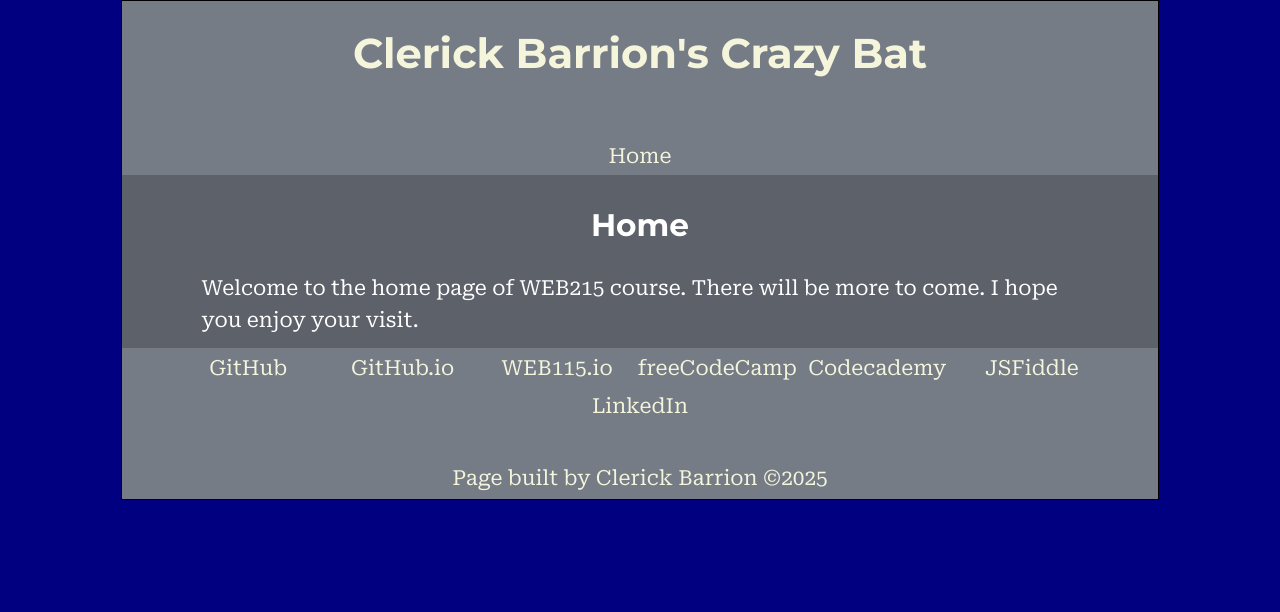
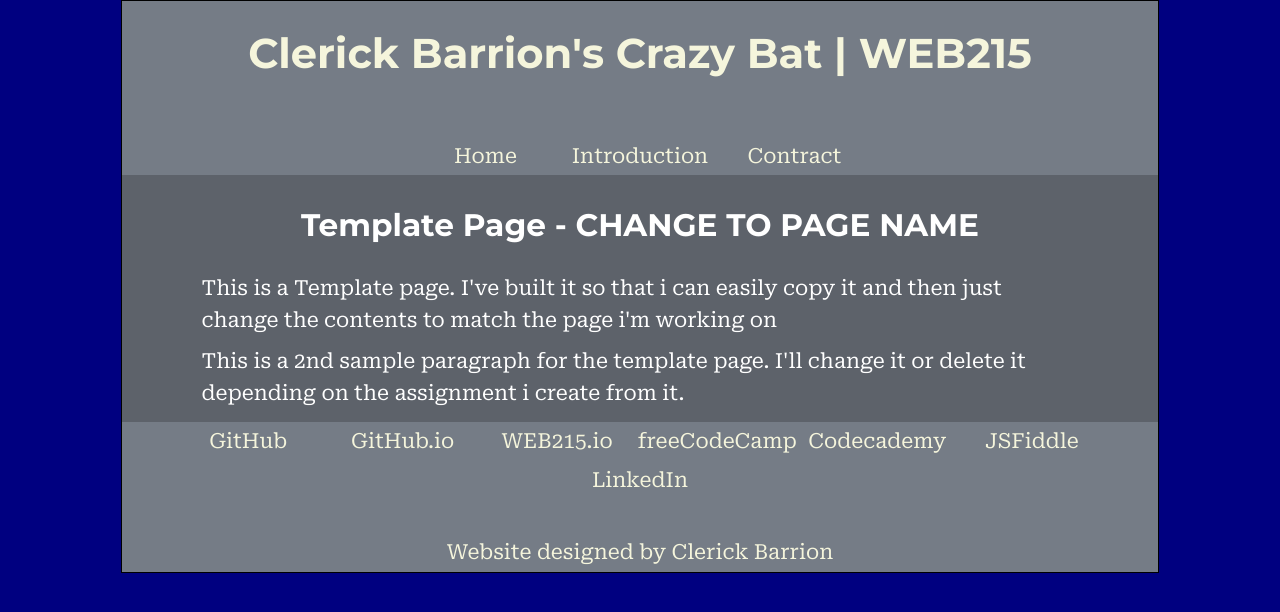
Before and after one commit to clerickbarrion/web215, a plain HTML site: page template.html in a window 1280 px wide. Drawn offline with Linux system fonts and the light colour scheme.

Commit message:
template

```diff
--- a/scripts/headerfooter.js
+++ b/scripts/headerfooter.js
@@ -2,12 +2,14 @@ window.addEventListener("DOMContentLoaded", () => {
     const header = document.querySelector("header");
     header.innerHTML = `
         <div>
-            <h1>Clerick Barrion's Crazy Bat</h1>
+            <h1>Clerick Barrion's Crazy Bat | WEB215</h1>
         </div>
         <small><i></i></small>
         <nav>
             <ul>
                 <li><a href="./">Home</a></li>
+                <li><a href="introduction.html">Introduction</a></li>
+                <li><a href="contract.html">Contract</a></li>
             </ul>
         </nav>
     `;
@@ -16,13 +18,13 @@ window.addEventListener("DOMContentLoaded", () => {
         <ul>
             <li><a href="https://github.com/clerickbarrion" target="_blank">GitHub</a></li>
             <li><a href="https://clerickbarrion.github.io" target="_blank">GitHub.io</a></li>
-            <li><a href="https://clerickbarrion.github.io/web215" target="_blank">WEB115.io</a></li>
+            <li><a href="https://clerickbarrion.github.io/web215" target="_blank">WEB215.io</a></li>
             <li><a href="https://www.freecodecamp.org/clerick" target="_blank">freeCodeCamp</a></li>
             <li><a href="https://www.codecademy.com/profiles/cbarrion" target="_blank">Codecademy</a></li>
             <li><a href="https://jsfiddle.net/u/clerickbarrion/fiddles/" target="_blank">JSFiddle</a></li>
             <li><a href="https://www.linkedin.com/in/clerickbarrion" target="_blank">LinkedIn</a></li>
         </ul>
         <br>
-        <p>Page built by <a style="color: beige" href="clerickbarrion.html">Clerick Barrion</a> &copy;2025</p>
+        <p>Website designed by Clerick Barrion</p>
     `;
 });
--- a/index.html
+++ b/template.html
@@ -4,19 +4,20 @@
 <head>
     <meta charset="UTF-8">
     <meta name="viewport" content="width=device-width, initial-scale=1.0">
-    <title>Clerick Barrion's Crazy Bat | Home</title>
+    <title>Clerick Barrion's Crazy Bat | WEB215 | Template Page - CHANGE FOR THIS PAGE</title>
     <link rel="stylesheet" href="styles/styles.css">
     <link rel="icon" href="images/favicon.ico" type="image/x-icon">
-    <script src="https://lint.page/kit/67ff88.js" crossorigin="anonymous"></script>
+    <script src="https://lint.page/kit/6664c1.js" crossorigin="anonymous"></script>
 </head>
 <body>
     <header></header>
     <main>
-        <h2>Home</h2>
+        <h2>Template Page - CHANGE TO PAGE NAME</h2>
         <p>
-            Welcome to the home page of WEB215 course.
-            There will be more to come.
-            I hope you enjoy your visit.
+            This is a Template page. I've built it so that i can easily copy it and then just change the contents to match the page i'm working on
+        </p>
+        <p>
+            This is a 2nd sample paragraph for the template page. I'll change it or delete it depending on the assignment i create from it.
         </p>
     </main>
     <footer></footer>
```
